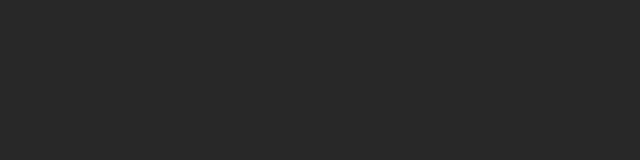
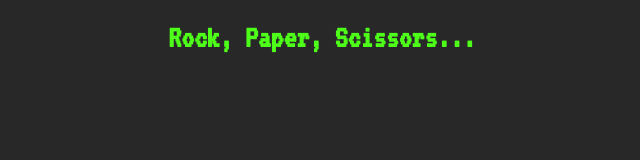
Before and after one commit to yousaiditchewie/rock_paper_scissors, a plain HTML site: page index.html in a window 1280 px wide. Shown: the whole page, without its empty margins (318-958 px from the left). Drawn offline with Linux system fonts and the light colour scheme.

Commit message:
add heading

```diff
--- a/css/style.css
+++ b/css/style.css
@@ -3,4 +3,9 @@ body {
   background-repeat: no-repeat;
   transition: all .25s;
   font-family: 'VT323', monospace;
+  color: #4DFF19;
 }
+h1 {
+  width: 100%;
+  text-align: center;
+}
--- a/index.html
+++ b/index.html
@@ -7,6 +7,7 @@
   <link rel="stylesheet" href="css/style.css">
 </head>
 <body>
+  <h1>Rock, Paper, Scissors...</h1>
   <div id="message-board">
 
   </div>
```
